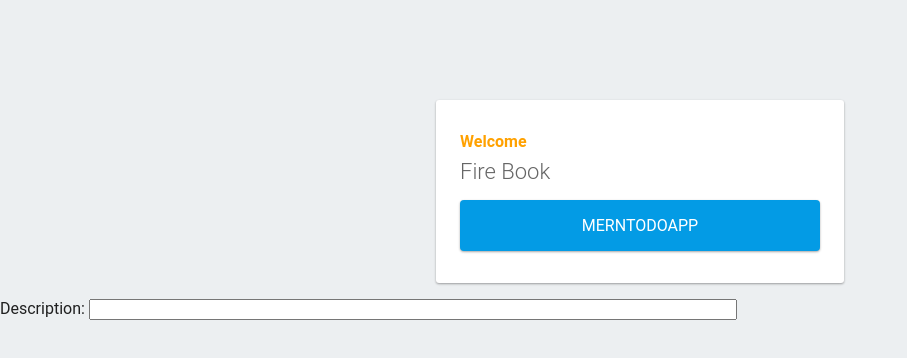
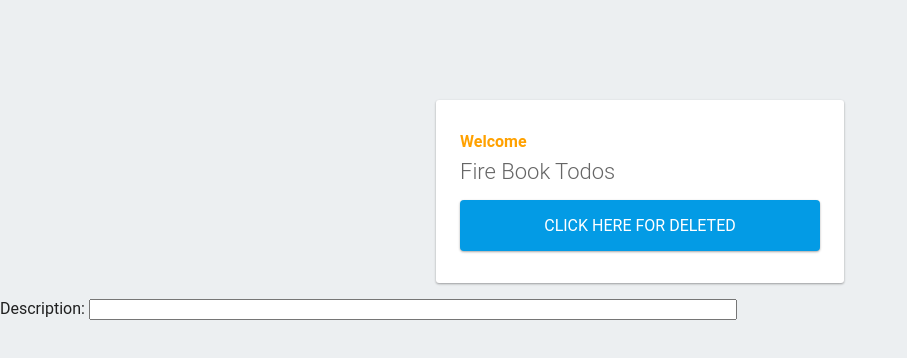
Before and after one commit to zderick/FireBookWeb, a plain HTML site: page public/index.html in a window 1280 px wide. Shown: the whole page, without its empty margins (0-907 px from the left). Drawn offline with Linux system fonts and the light colour scheme; some packages are replaced by stand-ins of ours; no server answers.

Commit message:
Change redirect url

```diff
--- a/public/index.html
+++ b/public/index.html
@@ -50,8 +50,8 @@
   <body>
     <div id="message">
       <h2>Welcome</h2>
-      <h1>Fire Book</h1>
-      <a target="_blank" href="https://merntodoapp.herokuapp.com/">MernTodoApp</a>
+      <h1>Fire Book Todos</h1>
+      <a target="_blank" href="https://firebook2020deleted.web.app/">Click Here for Deleted</a>
     </div>
     <!-- <p id="load">Firebase SDK Loading&hellip;</p> -->
     <p>Description: <input type="text" id="description" style="width:50%;" ><br><br>
```
